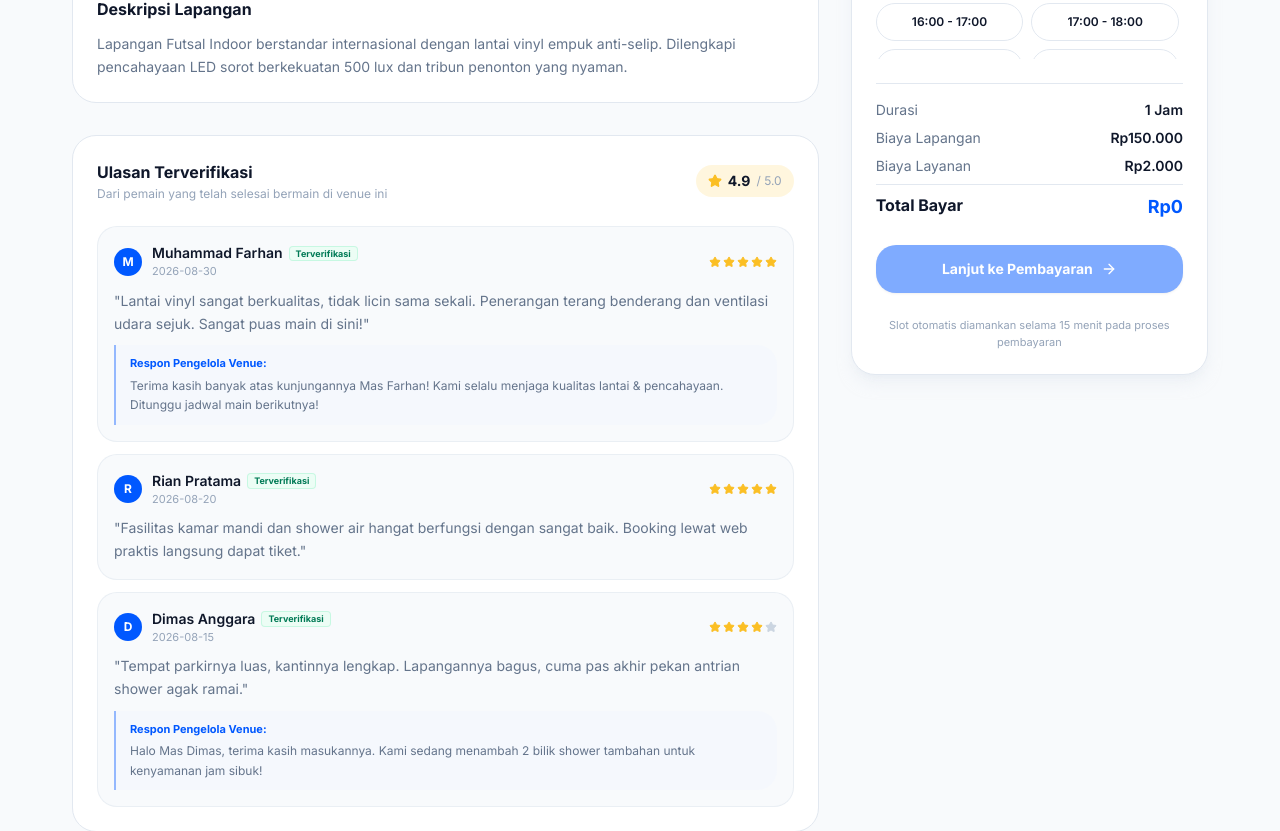
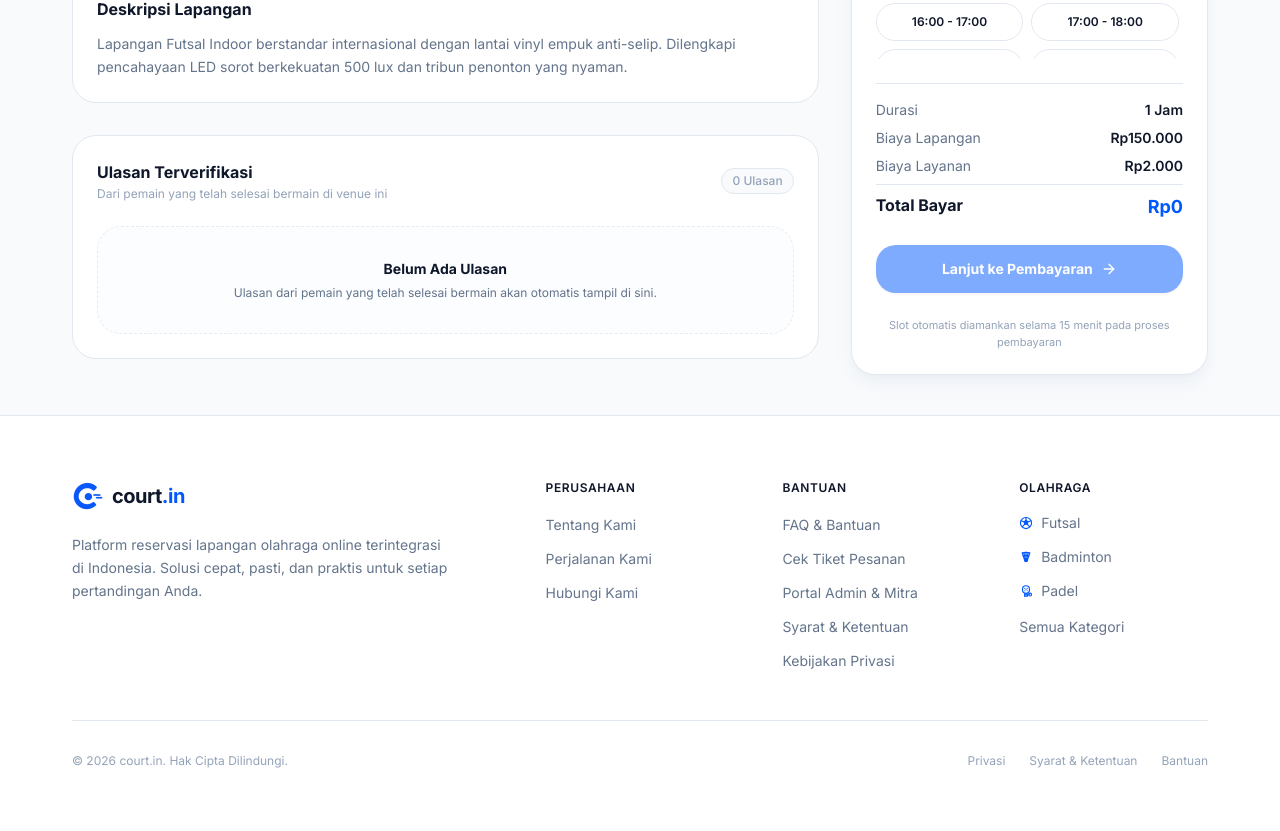
Before and after one commit to dappahsn/Court.in, a React (Vite) app in the folder frontend/: page /courts/c1a7d2b4-5f8e-4a11-9c32-1b8e9f2a0001 in a window 1280 px wide. Shown: the part 1080-1911 px from the top of the page. Built offline with nearby package versions, Linux system fonts and the light colour scheme.

Commit message:
fix: make review sync 100% dynamic without static fallback and support clear all reviews

```diff
--- a/frontend/src/data/courtsData.js
+++ b/frontend/src/data/courtsData.js
@@ -8,8 +8,8 @@ export const COURTS_DATA = [
     environment: 'Indoor',
     surface: 'Vinyl Pro Standard FIFA',
     image_url: '/images/futsal.jpg',
-    rating: 4.9,
-    reviews_count: 128,
+    rating: 5.0,
+    reviews_count: 0,
     location: 'Banda Aceh',
     address: 'Jl. Teuku Umar No. 45, Seutui, Kota Banda Aceh',
     description: 'Lapangan Futsal Indoor berstandar internasional dengan lantai vinyl empuk anti-selip. Dilengkapi pencahayaan LED sorot berkekuatan 500 lux dan tribun penonton yang nyaman.',
@@ -35,29 +35,7 @@ export const COURTS_DATA = [
       { time: '21:00 - 22:00', available: true },
       { time: '22:00 - 23:00', available: true },
     ],
-    reviews: [
-      {
-        id: 'r1',
-        user_name: 'Muhammad Farhan',
-        rating: 5,
-        date: '2 hari yang lalu',
-        comment: 'Lantai vinyl sangat berkualitas, tidak licin sama sekali. Penerangan terang benderang dan ventilasi udara sangat sejuk.',
-      },
-      {
-        id: 'r2',
-        user_name: 'Rian Pratama',
-        rating: 5,
-        date: '1 minggu yang lalu',
-        comment: 'Fasilitas kamar mandi dan shower air hangat berfungsi dengan sangat baik. Booking lewat web praktis langsung dapat tiket.',
-      },
-      {
-        id: 'r3',
-        user_name: 'Dimas Anggara',
-        rating: 4,
-        date: '2 minggu yang lalu',
-        comment: 'Tempat parkirnya luas, kantinnya lengkap. Recommended untuk main bareng teman kantor.',
-      },
-    ],
+    reviews: [],
   },
   {
     id: 'c1a7d2b4-5f8e-4a11-9c32-1b8e9f2a0002',
@@ -67,8 +45,8 @@ export const COURTS_DATA = [
     environment: 'Outdoor',
     surface: 'Mondo Supercourt XN',
     image_url: '/images/padel.jpg',
-    rating: 4.8,
-    reviews_count: 94,
+    rating: 5.0,
+    reviews_count: 0,
     location: 'Metropolis Center',
     address: 'Komp. Olahraga Metropolis Blok B, Banda Aceh',
     description: 'Lapangan Padel berstandar World Padel Tour dengan kaca tempered panoramik tanpa tiang sudut, memberikan visibilitas maksimal dan pantulan bola sempurna.',
@@ -91,22 +69,7 @@ export const COURTS_DATA = [
       { time: '20:00 - 21:00', available: true },
       { time: '21:00 - 22:00', available: false },
     ],
-    reviews: [
-      {
-        id: 'r4',
-        user_name: 'Jessica Tan',
-        rating: 5,
-        date: '3 hari yang lalu',
-        comment: 'Lapangan padel terbaik di kota ini! Karpet empuk dan pantulan kaca sangat presisi.',
-      },
-      {
-        id: 'r5',
-        user_name: 'Andre Wijaya',
-        rating: 4,
-        date: '5 hari yang lalu',
-        comment: 'Pelayanan ramah, bisa sewa raket dan bola juga langsung di venue.',
-      },
-    ],
+    reviews: [],
   },
   {
     id: 'c1a7d2b4-5f8e-4a11-9c32-1b8e9f2a0003',
@@ -116,8 +79,8 @@ export const COURTS_DATA = [
     environment: 'Indoor',
     surface: 'Karpet BWF Certified 5mm',
     image_url: '/images/badminton.jpg',
-    rating: 4.7,
-    reviews_count: 215,
+    rating: 5.0,
+    reviews_count: 0,
     location: 'Darussalam',
     address: 'Jl. Syiah Kuala No. 12, Darussalam, Banda Aceh',
     description: 'Gelanggang bulu tangkis indoor dengan karpet hijau BWF 5mm berkualitas tinggi di atas fondasi kayu peredam kejut. Lampu anti-silau khusus pemain bulutangkis.',
@@ -140,22 +103,7 @@ export const COURTS_DATA = [
       { time: '20:00 - 21:00', available: true },
       { time: '21:00 - 22:00', available: true },
     ],
-    reviews: [
-      {
-        id: 'r6',
-        user_name: 'Budi Santoso',
-        rating: 5,
-        date: 'Kemarin',
-        comment: 'Pencahayaannya pas banget, tidak bikin silau saat smash overhead. Karpetnya kesat dan aman untuk lutut.',
-      },
-      {
-        id: 'r7',
-        user_name: 'Dewi Kartika',
-        rating: 4,
-        date: '4 hari yang lalu',
-        comment: 'Harga terjangkau dan tempatnya bersih. Proses booking cepat tanpa kendala.',
-      },
-    ],
+    reviews: [],
   },
   {
     id: 'c1a7d2b4-5f8e-4a11-9c32-1b8e9f2a0004',
@@ -165,8 +113,8 @@ export const COURTS_DATA = [
     environment: 'Indoor',
     surface: 'Rumput Sintetis Monofilamen',
     image_url: '/images/futsal.jpg',
-    rating: 4.8,
-    reviews_count: 76,
+    rating: 5.0,
+    reviews_count: 0,
     location: 'Ulee Lheue',
     address: 'Jl. Pelabuhan Ulee Lheue No. 8, Banda Aceh',
     description: 'Lapangan rumput sintetis lembut dengan butiran karet rubber infill berkualitas tinggi, ramah untuk sliding dan mencegah cedera lutut.',
@@ -186,15 +134,7 @@ export const COURTS_DATA = [
       { time: '20:00 - 21:00', available: false },
       { time: '21:00 - 22:00', available: true },
     ],
-    reviews: [
-      {
-        id: 'r8',
-        user_name: 'Wahyu Ramadhan',
-        rating: 5,
-        date: '3 hari yang lalu',
-        comment: 'Rumput sintetisnya terawat sangat baik, disediakan bola dan rompi bersih.',
-      },
-    ],
+    reviews: [],
   },
   {
     id: 'c1a7d2b4-5f8e-4a11-9c32-1b8e9f2a0005',
@@ -204,8 +144,8 @@ export const COURTS_DATA = [
     environment: 'Indoor',
     surface: 'Mondo WPT Official Turf',
     image_url: '/images/padel.jpg',
-    rating: 4.9,
-    reviews_count: 62,
+    rating: 5.0,
+    reviews_count: 0,
     location: 'Metropolis Center',
     address: 'Komp. Olahraga Metropolis Blok B, Banda Aceh',
     description: 'Center court padel indoor ber-AC dengan tribun penonton dan sound system. Tempat latihan favorit para atlet dan komunitas padel.',
@@ -224,15 +164,7 @@ export const COURTS_DATA = [
       { time: '19:00 - 20:00', available: false },
       { time: '20:00 - 21:00', available: true },
     ],
-    reviews: [
-      {
-        id: 'r9',
-        user_name: 'Clarissa Natalia',
-        rating: 5,
-        date: '1 minggu yang lalu',
-        comment: 'Indoor dan AC-nya sejuk, main padel siang hari tetap nyaman dan tidak kepanasan.',
-      },
-    ],
+    reviews: [],
   },
   {
     id: 'c1a7d2b4-5f8e-4a11-9c32-1b8e9f2a0006',
@@ -242,8 +174,8 @@ export const COURTS_DATA = [
     environment: 'Indoor',
     surface: 'Karpet BWF Certified 5mm',
     image_url: '/images/badminton.jpg',
-    rating: 4.6,
-    reviews_count: 142,
+    rating: 5.0,
+    reviews_count: 0,
     location: 'Darussalam',
     address: 'Jl. Syiah Kuala No. 12, Darussalam, Banda Aceh',
     description: 'Lapangan bulu tangkis kedua dengan spesifikasi identik, cocok untuk pertandingan turnamen ganda atau latihan rutin klub.',
@@ -261,14 +193,6 @@ export const COURTS_DATA = [
       { time: '19:00 - 20:00', available: true },
       { time: '20:00 - 21:00', available: false },
     ],
-    reviews: [
-      {
-        id: 'r10',
-        user_name: 'Hendra Setiawan',
-        rating: 5,
-        date: '2 minggu yang lalu',
-        comment: 'Mantap, lantai tidak licin dan sirkulasi udaranya cukup oke.',
-      },
-    ],
+    reviews: [],
   },
 ]
--- a/frontend/src/pages/CourtDetailPage.jsx
+++ b/frontend/src/pages/CourtDetailPage.jsx
@@ -41,11 +41,16 @@ export default function CourtDetailPage() {
   const [copied, setCopied] = useState(false)
   const [isLiked, setIsLiked] = useState(false)
 
-  // Live reviews for this court from reviewStore (with fallback to court.reviews)
+  // Live reviews for this court strictly from reviewStore
   const courtLiveReviews = useMemo(() => {
-    const matched = reviews.filter((r) => r.court_id === court?.id)
-    return matched.length > 0 ? matched : (court?.reviews || [])
+    return reviews.filter((r) => r.court_id === court?.id)
   }, [reviews, court])
+
+  const liveAvgRating = useMemo(() => {
+    if (courtLiveReviews.length === 0) return null
+    const sum = courtLiveReviews.reduce((acc, r) => acc + (Number(r.rating) || 5), 0)
+    return (sum / courtLiveReviews.length).toFixed(1)
+  }, [courtLiveReviews])
 
   // Compute live slots for this court and selected date
   const dynamicSlots = useMemo(() => {
@@ -226,14 +231,21 @@ export default function CourtDetailPage() {
                 <h3 className="text-base font-bold text-text-primary">Ulasan Terverifikasi</h3>
                 <p className="text-xs text-text-muted mt-0.5">Dari pemain yang telah selesai bermain di venue ini</p>
               </div>
+              {liveAvgRating ? (
                 <div className="flex items-center gap-1.5 bg-star-filled/15 text-text-primary px-3 py-1.5 rounded-xl font-bold text-sm">
                   <Star size={14} className="text-star-filled fill-star-filled" />
-                <span>{court.rating}</span>
-                <span className="text-text-muted text-xs font-normal">/ 5.0</span>
+                  <span>{liveAvgRating}</span>
+                  <span className="text-text-muted text-xs font-normal">/ 5.0 ({courtLiveReviews.length})</span>
                 </div>
+              ) : (
+                <span className="text-xs text-text-muted font-medium bg-surface-container-low px-2.5 py-1 rounded-lg border border-border">
+                  0 Ulasan
+                </span>
+              )}
             </div>
 
             {/* Reviews List */}
+            {courtLiveReviews.length > 0 ? (
               <div className="space-y-3">
                 {courtLiveReviews.map((rev) => (
                   <div key={rev.id} className="p-4 rounded-xl bg-surface-container-low border border-border/60 space-y-2.5">
@@ -289,6 +301,12 @@ export default function CourtDetailPage() {
                   </div>
                 ))}
               </div>
+            ) : (
+              <div className="py-8 text-center bg-surface-container-low/40 rounded-2xl border border-dashed border-border/80 p-6 space-y-1.5">
+                <p className="text-sm font-bold text-text-primary">Belum Ada Ulasan</p>
+                <p className="text-xs text-text-secondary">Ulasan dari pemain yang telah selesai bermain akan otomatis tampil di sini.</p>
+              </div>
+            )}
           </div>
         </div>
 
--- a/frontend/src/pages/admin/AdminReviews.jsx
+++ b/frontend/src/pages/admin/AdminReviews.jsx
@@ -10,7 +10,7 @@ import SportIcon from '../../components/SportIcon'
 import CustomSelect from '../../components/CustomSelect'
 
 export default function AdminReviews() {
-  const { reviews, replyReview, deleteReply, toggleFeatured, deleteReview } = useReviewStore()
+  const { reviews, replyReview, deleteReply, toggleFeatured, deleteReview, clearAllReviews } = useReviewStore()
   const { courts } = useCourtStore()
 
   const [searchQuery, setSearchQuery] = useState('')
@@ -91,7 +91,7 @@ export default function AdminReviews() {
           rev.court_name?.toLowerCase().includes(q) ||
           rev.comment?.toLowerCase().includes(q) ||
           rev.booking_id?.toLowerCase().includes(q)
-        if (!matchesSearch) return false
+        if (searchQuery.trim() && !matchesSearch) return false
 
         // Sport / Court
         if (selectedSport !== 'ALL' && rev.court_id !== selectedSport) {
@@ -99,7 +99,7 @@ export default function AdminReviews() {
         }
 
         // Rating
-        if (selectedRating !== 'ALL' && String(rev.rating) !== selectedRating) {
+        if (selectedRating !== 'ALL' && Math.round(rev.rating) !== parseInt(selectedRating, 10)) {
           return false
         }
 
@@ -112,7 +112,7 @@ export default function AdminReviews() {
       .sort((a, b) => {
         if (sortBy === 'HIGHEST') return b.rating - a.rating
         if (sortBy === 'LOWEST') return a.rating - b.rating
-        return new Date(b.date || 0) - new Date(a.date || 0)
+        return new Date(b.date || b.created_at || 0) - new Date(a.date || a.created_at || 0)
       })
   }, [reviews, searchQuery, selectedSport, selectedRating, selectedReplyStatus, sortBy])
 
@@ -153,7 +153,23 @@ export default function AdminReviews() {
           </p>
         </div>
 
-        <div className="flex items-center gap-2">
+        <div className="flex items-center gap-2.5 flex-wrap">
+          {reviews.length > 0 && (
+            <button
+              type="button"
+              onClick={() => {
+                if (window.confirm('Yakin ingin menghapus seluruh riwayat ulasan yang ada?')) {
+                  clearAllReviews()
+                  showToast('Semua ulasan berhasil dikosongkan.')
+                }
+              }}
+              className="px-3.5 py-2 rounded-xl border border-danger/30 text-danger hover:bg-danger/10 text-xs font-bold flex items-center gap-1.5 transition-colors cursor-pointer"
+              title="Hapus seluruh ulasan"
+            >
+              <Trash2 size={14} />
+              <span>Kosongkan Semua Ulasan</span>
+            </button>
+          )}
           <span className="px-3 py-1.5 rounded-xl bg-star-filled/15 text-star-filled border border-amber-300/40 text-xs font-extrabold flex items-center gap-1">
             <Star size={14} className="fill-star-filled" />
             {avgRating} / 5.0 Rating Venue
--- a/frontend/src/stores/reviewStore.js
+++ b/frontend/src/stores/reviewStore.js
@@ -1,123 +1,15 @@
 import { create } from 'zustand'
-
-export const INITIAL_REVIEWS = [
-  {
-    id: 'rev-001',
-    court_id: 'c1a7d2b4-5f8e-4a11-9c32-1b8e9f2a0001',
-    court_name: 'Futsal Arena Banda Aceh - Lapangan A',
-    court_type: 'FUTSAL',
-    customer_name: 'Muhammad Farhan',
-    booking_id: 'TKT-2026-0828-091',
-    rating: 5,
-    date: '2026-08-30',
-    comment: 'Lantai vinyl sangat berkualitas, tidak licin sama sekali. Penerangan terang benderang dan ventilasi udara sejuk. Sangat puas main di sini!',
-    verified: true,
-    is_featured: true,
-    admin_reply: 'Terima kasih banyak atas kunjungannya Mas Farhan! Kami selalu menjaga kualitas lantai & pencahayaan. Ditunggu jadwal main berikutnya!',
-    admin_reply_at: '2026-08-30T16:20:00Z',
-  },
-  {
-    id: 'rev-002',
-    court_id: 'c1a7d2b4-5f8e-4a11-9c32-1b8e9f2a0002',
-    court_name: 'court.in Padel - Court 1 (Panoramic)',
-    court_type: 'PADEL',
-    customer_name: 'Jessica Tan',
-    booking_id: 'TKT-2026-0829-042',
-    rating: 5,
-    date: '2026-08-29',
-    comment: 'Lapangan padel terbaik di kota ini! Karpet empuk dan pantulan kaca sangat presisi. Staf juga ramah saat peminjaman raket.',
-    verified: true,
-    is_featured: true,
-    admin_reply: null,
-    admin_reply_at: null,
-  },
-  {
-    id: 'rev-003',
-    court_id: 'c1a7d2b4-5f8e-4a11-9c32-1b8e9f2a0003',
-    court_name: 'Gedung Badminton Jaya - Lapangan 1',
-    court_type: 'BADMINTON',
-    customer_name: 'Budi Santoso',
-    booking_id: 'TKT-2026-0824-003',
-    rating: 5,
-    date: '2026-08-24',
-    comment: 'Lantai karpet sangat empuk dan grip maksimal. Sirkulasi angin tidak mengganggu laju shuttlecock. Booking via web langsung dapat tiket barcode QR.',
-    verified: true,
-    is_featured: false,
-    admin_reply: 'Mantap Mas Budi! Terima kasih ulasannya, kami rawat karpet secara rutin setiap pagi.',
-    admin_reply_at: '2026-08-25T08:30:00Z',
-  },
-  {
-    id: 'rev-004',
-    court_id: 'c1a7d2b4-5f8e-4a11-9c32-1b8e9f2a0001',
-    court_name: 'Futsal Arena Banda Aceh - Lapangan A',
-    court_type: 'FUTSAL',
-    customer_name: 'Rian Pratama',
-    booking_id: 'TKT-2026-0820-019',
-    rating: 5,
-    date: '2026-08-20',
-    comment: 'Fasilitas kamar mandi dan shower air hangat berfungsi dengan sangat baik. Booking lewat web praktis langsung dapat tiket.',
-    verified: true,
-    is_featured: false,
-    admin_reply: null,
-    admin_reply_at: null,
-  },
-  {
-    id: 'rev-005',
-    court_id: 'c1a7d2b4-5f8e-4a11-9c32-1b8e9f2a0001',
-    court_name: 'Futsal Arena Banda Aceh - Lapangan A',
-    court_type: 'FUTSAL',
-    customer_name: 'Dimas Anggara',
-    booking_id: 'TKT-2026-0815-112',
-    rating: 4,
-    date: '2026-08-15',
-    comment: 'Tempat parkirnya luas, kantinnya lengkap. Lapangannya bagus, cuma pas akhir pekan antrian shower agak ramai.',
-    verified: true,
-    is_featured: false,
-    admin_reply: 'Halo Mas Dimas, terima kasih masukannya. Kami sedang menambah 2 bilik shower tambahan untuk kenyamanan jam sibuk!',
-    admin_reply_at: '2026-08-16T10:00:00Z',
-  },
-  {
-    id: 'rev-006',
-    court_id: 'c1a7d2b4-5f8e-4a11-9c32-1b8e9f2a0004',
-    court_name: 'Aceh Padel Club - Center Court',
-    court_type: 'PADEL',
-    customer_name: 'Rizky Alamsyah',
-    booking_id: 'TKT-2026-0818-055',
-    rating: 5,
-    date: '2026-08-18',
-    comment: 'Keren banget ada scoring board digital dan kafe di pinggir lapangan. Sangat seru untuk mabar komunitas akhir pekan.',
-    verified: true,
-    is_featured: true,
-    admin_reply: null,
-    admin_reply_at: null,
-  },
-  {
-    id: 'rev-007',
-    court_id: 'c1a7d2b4-5f8e-4a11-9c32-1b8e9f2a0003',
-    court_name: 'Gedung Badminton Jaya - Lapangan 1',
-    court_type: 'BADMINTON',
-    customer_name: 'Hendra Gunawan',
-    booking_id: 'TKT-2026-0810-022',
-    rating: 4,
-    date: '2026-08-10',
-    comment: 'Penerangan cukup terang dan tidak silau. Penjaga lapangan ramah dan fast response.',
-    verified: true,
-    is_featured: false,
-    admin_reply: null,
-    admin_reply_at: null,
-  },
-]
 
 const loadSavedReviews = () => {
   try {
     const saved = localStorage.getItem('courtin_reviews')
-    if (saved) {
+    if (saved !== null) {
       return JSON.parse(saved)
     }
   } catch (e) {
     console.error('Failed to load reviews from localStorage', e)
   }
-  return INITIAL_REVIEWS
+  return []
 }
 
 const useReviewStore = create((set, get) => ({
@@ -203,6 +95,16 @@ const useReviewStore = create((set, get) => ({
       console.error('Failed to delete review', e)
     }
   },
+
+  // Clear all reviews
+  clearAllReviews: () => {
+    set({ reviews: [] })
+    try {
+      localStorage.setItem('courtin_reviews', JSON.stringify([]))
+    } catch (e) {
+      console.error('Failed to clear reviews', e)
+    }
+  },
 }))
 
 export default useReviewStore
```
Lines whose indentation alone changed are shown as unchanged.
